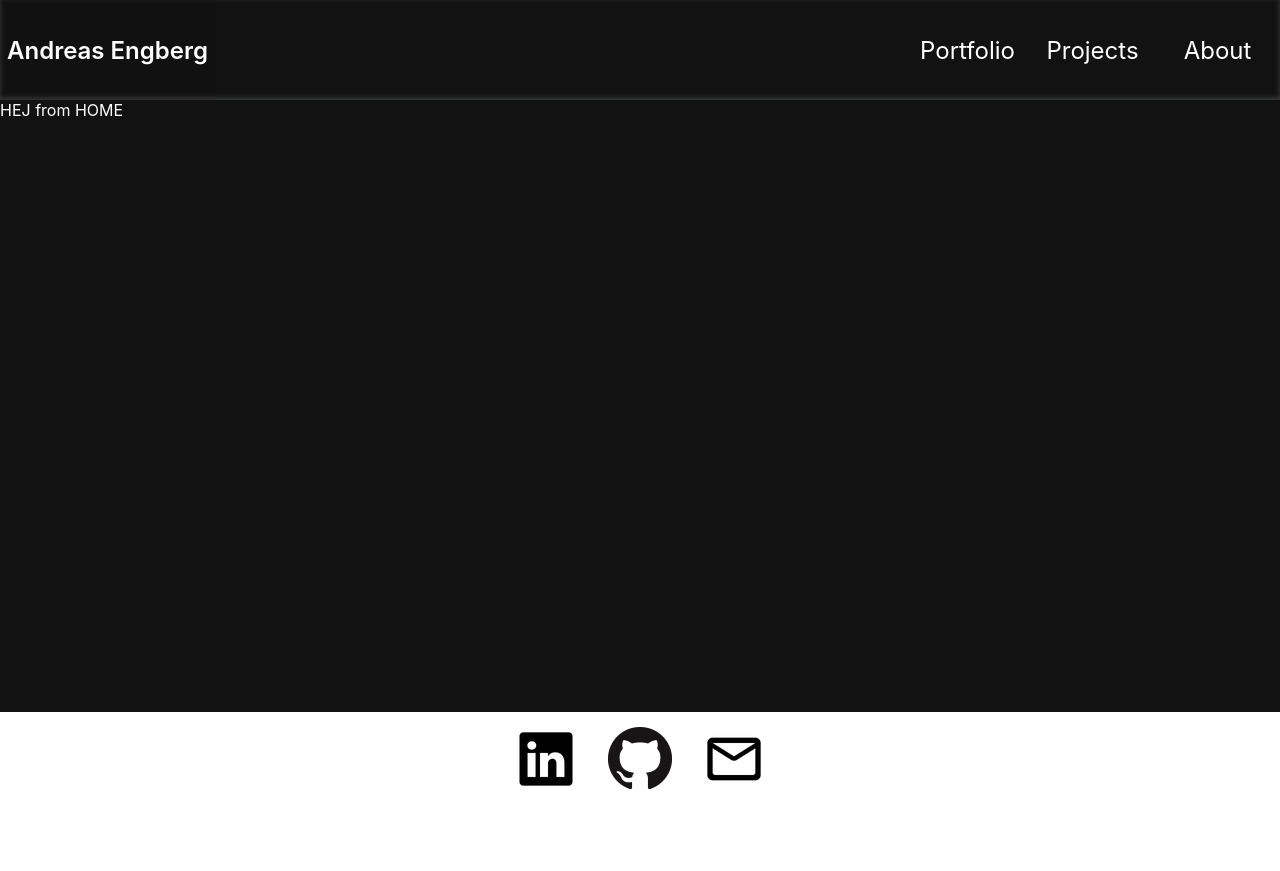
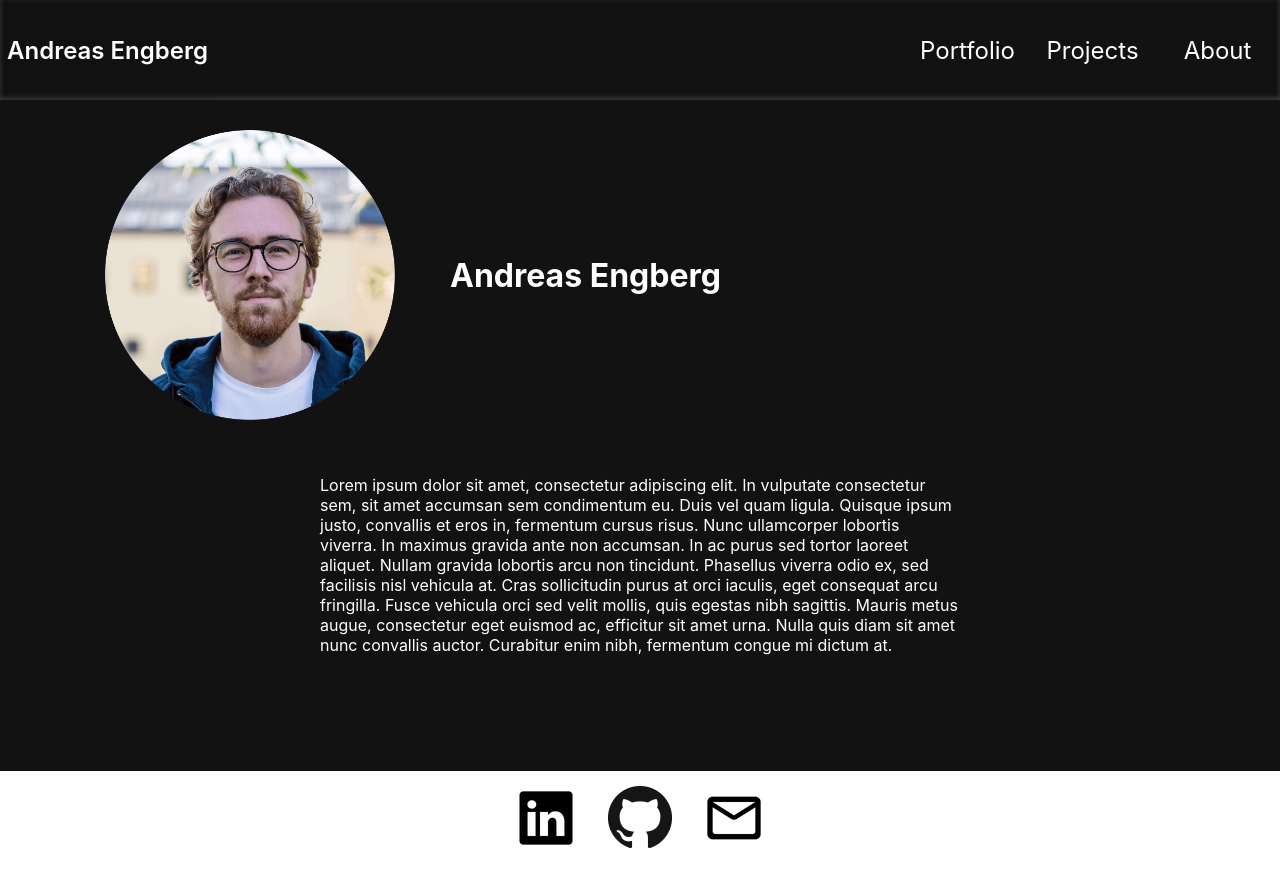
Before and after one commit to engbergandreas/engbergandreas.github.io, a React (Create React App) app: page / in a window 1280 px wide. Before the commit the page ends 812 px from the top, so only its background shows below. Built offline with nearby package versions, Linux system fonts and the light colour scheme.

Commit message:
Started on the homepage

```diff
--- a/src/pages/home.js
+++ b/src/pages/home.js
@@ -5,11 +5,47 @@ import Projects from './projects'
 const StyledMain = styled.div `
     padding-top: var(--gap);
 `
+const Banner = styled.div `
+    display: flex;
+    align-items: center;
+    padding: 25px 0 0 100px;
+`;
+const Portrait = styled.img `
+    height: 300px;
+    width: 300px;
+    bakground: white;
+    border-radius: 50%;
+`;
+
+const IntroName = styled.h1 `
+    margin: 0;
+    margin-left: 50px;
+`
+
+const Info = styled.div `
+    width: 50%;
+    margin-top: 50px;
+    margin: 50px auto 0 auto;
+`
 
 function home() {
     return (
         <StyledMain className="mainContent">
-            HEJ from HOME
+            <Banner>
+                <Portrait src="../images/me.png"></Portrait>
+                <IntroName>Andreas Engberg</IntroName>
+            </Banner>
+            <Info>
+                <p> Lorem ipsum dolor sit amet, consectetur adipiscing elit. In vulputate consectetur sem,
+                    sit amet accumsan sem condimentum eu. Duis vel quam ligula. Quisque ipsum justo, convallis et eros in, fermentum cursus risus.
+                    Nunc ullamcorper lobortis viverra. In maximus gravida ante non accumsan. In ac purus sed tortor laoreet aliquet.
+                    Nullam gravida lobortis arcu non tincidunt. Phasellus viverra odio ex, sed facilisis nisl vehicula at.
+                    Cras sollicitudin purus at orci iaculis, eget consequat arcu fringilla.
+                    Fusce vehicula orci sed velit mollis, quis egestas nibh sagittis.
+                    Mauris metus augue, consectetur eget euismod ac, efficitur sit amet urna.
+                    Nulla quis diam sit amet nunc convallis auctor. Curabitur enim nibh,
+                    fermentum congue mi dictum at. </p>
+            </Info>
         </StyledMain>
     );
 }
```
Also changed, not shown: public/images/me.png (added), 1 other file (tests, documents, lock files or other folders).
